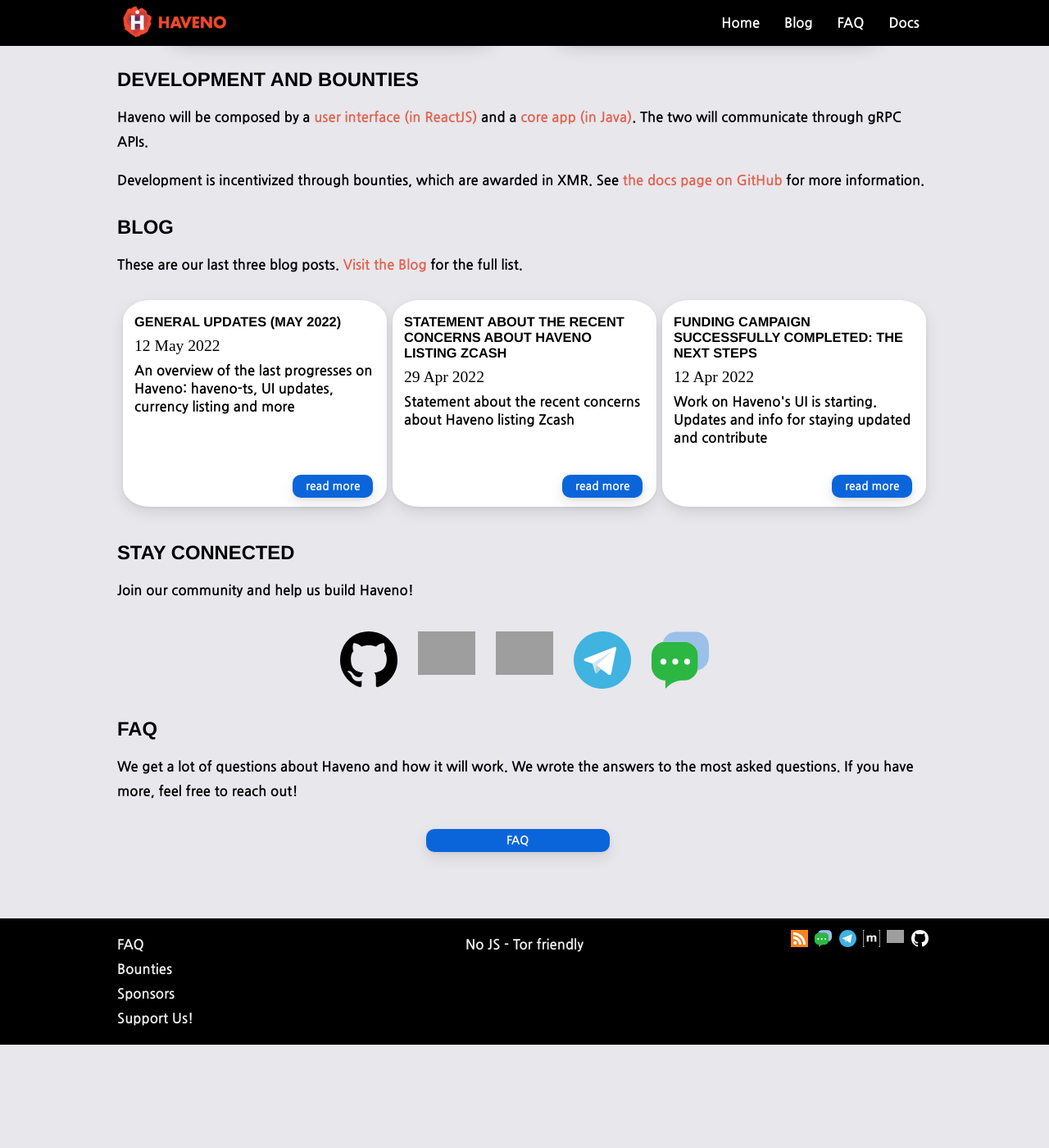
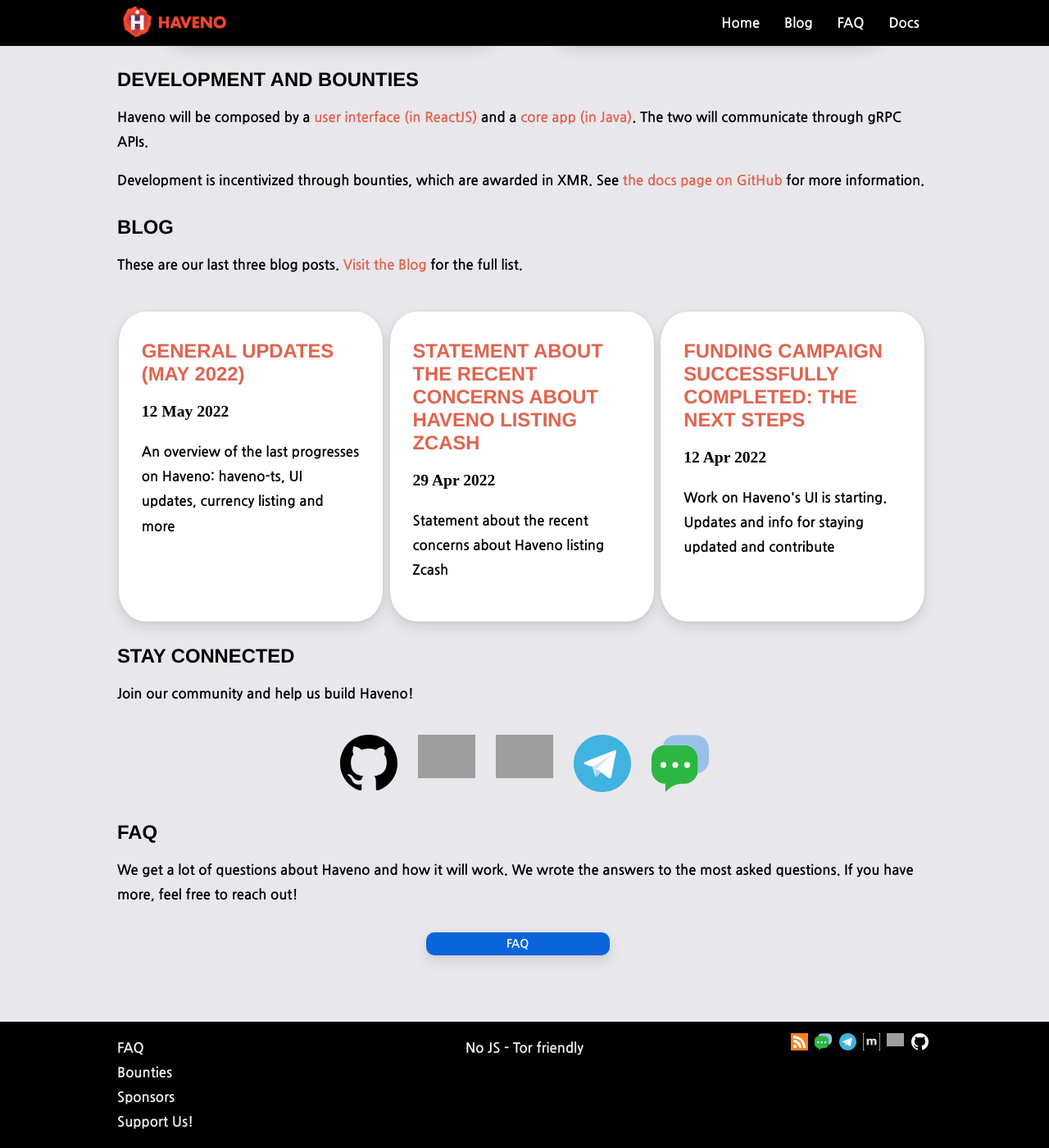
Before and after one commit to haveno-dex/haveno-site, a Jekyll site: the page built from index.html, in a window 1280 px wide and 1400 px high, scrolled down 1497 px. Shown: the whole window at 82% size. Built offline with Jekyll 4.4.1, drawn with Linux system fonts in a browser that asks for light colours; before the commit the page ends 2771 px from its top, so only the background shows below that; grey boxes are pictures that could not be loaded.

Commit message:
home: make blog boxes consistent with the blog view

```diff
--- a/css/style.css
+++ b/css/style.css
@@ -506,15 +506,15 @@
   color: grey;
 }
 
-.blog a.blog-pointer {
+a.blog-pointer {
   color: inherit;
 }
 
-.blog a.blog-pointer h2 {
+a.blog-pointer h2 {
   color: #e2634e;
 }
 
-.blog a.blog-pointer:hover {
+a.blog-pointer:hover {
   transform: scale(1.1);
   cursor: pointer;
 }
@@ -526,14 +526,14 @@
   margin-bottom: 0;
 }
 
-.blog .blog-box-container {
+.blog-box-container {
   margin-bottom: 1rem;
   display: flex;
   flex-direction: row;
   flex-wrap: wrap;
 }
 
-.blog .blog-box {
+.blog-box {
   height: 27rem;
   max-width: 23rem;
   margin-top: 1rem;
--- a/index.html
+++ b/index.html
@@ -62,12 +62,13 @@
     <p>These are our last three blog posts. <a href="/blog/">Visit the Blog</a> for the full list.</p>
     <div class="box-container">
         {% for post in site.posts limit: 3 %}
-        <div class="post-box shadow">
-            <h3>{{ post.title }}</h3>
+        <a href="{{ post.url }}" class="blog-pointer">
+        <div class="blog-box shadow">
+            <h2>{{ post.title }}</h2>
             <p class="date-post">{{ post.date | date_to_string }}</p>
             <p>{{ post.excerpt }}</p>
-            <a class="button" href="{{ post.url }}">read more</a>
         </div>
+        </a>
         {% endfor %}
     </div>
 </div>
```
